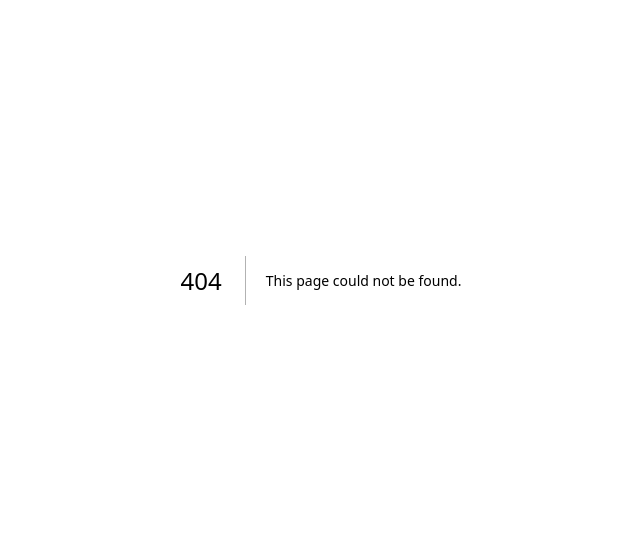
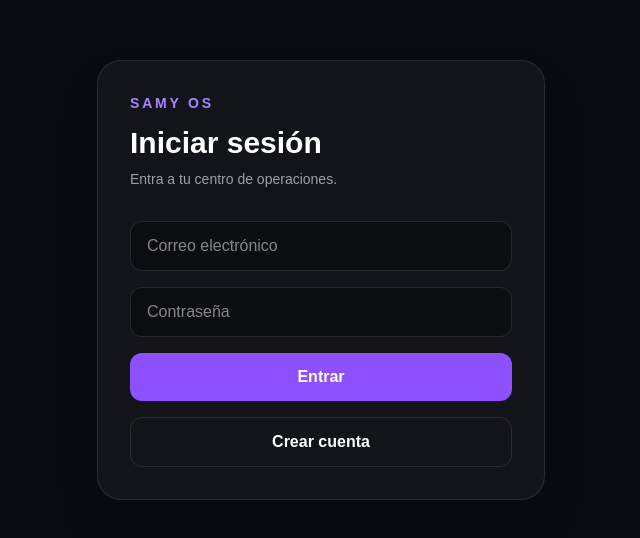
Before and after one commit to samyprez/samy-os, a Next.js app: page /login in a window 1280 px wide. Before the commit this address had no page. Shown: the part 120-658 px from the top of the page, without its empty margins (319-959 px from the left). Built offline with nearby package versions, Linux system fonts and the light colour scheme; no server answers.

Commit message:
fix: Supabase authentication setup
Add validated Supabase client, login/signup UI, dependencies, and safe environment handling.

```diff
--- /dev/null
+++ b/app/login/page.tsx
@@ -0,0 +1,105 @@
+"use client";
+
+import { FormEvent, useState } from "react";
+import { supabase } from "@/lib/supabase";
+
+export default function LoginPage() {
+  const [email, setEmail] = useState("");
+  const [password, setPassword] = useState("");
+  const [message, setMessage] = useState("");
+  const [loading, setLoading] = useState(false);
+
+  async function signIn(event: FormEvent<HTMLFormElement>) {
+    event.preventDefault();
+    setLoading(true);
+    setMessage("");
+
+    const { error } = await supabase.auth.signInWithPassword({ email, password });
+    setLoading(false);
+
+    if (error) {
+      setMessage(error.message);
+      return;
+    }
+
+    window.location.assign("/");
+  }
+
+  async function signUp() {
+    setLoading(true);
+    setMessage("");
+
+    const { error } = await supabase.auth.signUp({
+      email,
+      password,
+      options: {
+        emailRedirectTo: `${window.location.origin}/login`,
+      },
+    });
+
+    setLoading(false);
+
+    if (error) {
+      setMessage(error.message);
+      return;
+    }
+
+    setMessage("Cuenta creada. Revisa tu correo para confirmar el acceso.");
+  }
+
+  return (
+    <main className="flex min-h-screen items-center justify-center bg-[#090b10] px-4 text-white">
+      <section className="w-full max-w-md rounded-3xl border border-white/10 bg-white/[0.04] p-8 shadow-2xl">
+        <p className="text-sm font-semibold uppercase tracking-[0.2em] text-violet-400">Samy OS</p>
+        <h1 className="mt-3 text-3xl font-semibold">Iniciar sesión</h1>
+        <p className="mt-2 text-sm text-zinc-400">Entra a tu centro de operaciones.</p>
+
+        <form className="mt-8 space-y-4" onSubmit={signIn}>
+          <input
+            type="email"
+            required
+            autoComplete="email"
+            placeholder="Correo electrónico"
+            value={email}
+            onChange={(event) => setEmail(event.target.value)}
+            className="w-full rounded-xl border border-white/10 bg-black/30 px-4 py-3 outline-none transition focus:border-violet-400"
+          />
+
+          <input
+            type="password"
+            required
+            minLength={6}
+            autoComplete="current-password"
+            placeholder="Contraseña"
+            value={password}
+            onChange={(event) => setPassword(event.target.value)}
+            className="w-full rounded-xl border border-white/10 bg-black/30 px-4 py-3 outline-none transition focus:border-violet-400"
+          />
+
+          <button
+            type="submit"
+            disabled={loading}
+            className="w-full rounded-xl bg-violet-500 px-4 py-3 font-semibold transition hover:bg-violet-400 disabled:cursor-not-allowed disabled:opacity-50"
+          >
+            {loading ? "Procesando..." : "Entrar"}
+          </button>
+
+          <button
+            type="button"
+            onClick={signUp}
+            disabled={loading}
+            className="w-full rounded-xl border border-white/10 px-4 py-3 font-semibold transition hover:bg-white/5 disabled:cursor-not-allowed disabled:opacity-50"
+          >
+            Crear cuenta
+          </button>
+        </form>
+
+        {message && (
+          <p className="mt-4 rounded-xl border border-white/10 bg-white/5 p-3 text-sm text-zinc-300">
+            {message}
+          </p>
+        )}
+      </section>
+    </main>
+  );
+}
--- /dev/null
+++ b/lib/supabase.ts
@@ -0,0 +1,18 @@
+import { createClient } from "@supabase/supabase-js";
+
+const supabaseUrl = process.env.NEXT_PUBLIC_SUPABASE_URL;
+const supabaseKey = process.env.NEXT_PUBLIC_SUPABASE_ANON_KEY;
+
+if (!supabaseUrl || !supabaseKey) {
+  throw new Error(
+    "Missing Supabase environment variables. Add NEXT_PUBLIC_SUPABASE_URL and NEXT_PUBLIC_SUPABASE_ANON_KEY to .env.local.",
+  );
+}
+
+export const supabase = createClient(supabaseUrl, supabaseKey, {
+  auth: {
+    persistSession: true,
+    autoRefreshToken: true,
+    detectSessionInUrl: true,
+  },
+});
--- a/package.json
+++ b/package.json
@@ -9,6 +9,8 @@
     "lint": "eslint"
   },
   "dependencies": {
+    "@supabase/ssr": "^0.7.0",
+    "@supabase/supabase-js": "^2.56.0",
     "lucide-react": "^1.28.0",
     "next": "16.3.0",
     "react": "19.2.8",
```
Also changed, not shown: 2 other files (tests, documents, lock files or other folders).
